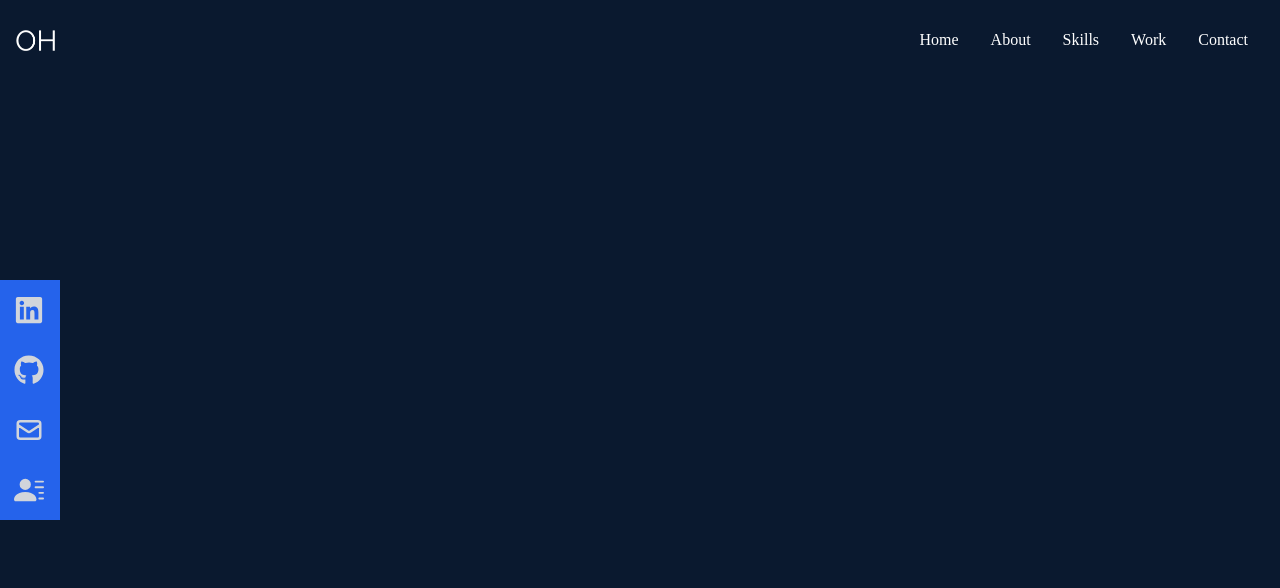
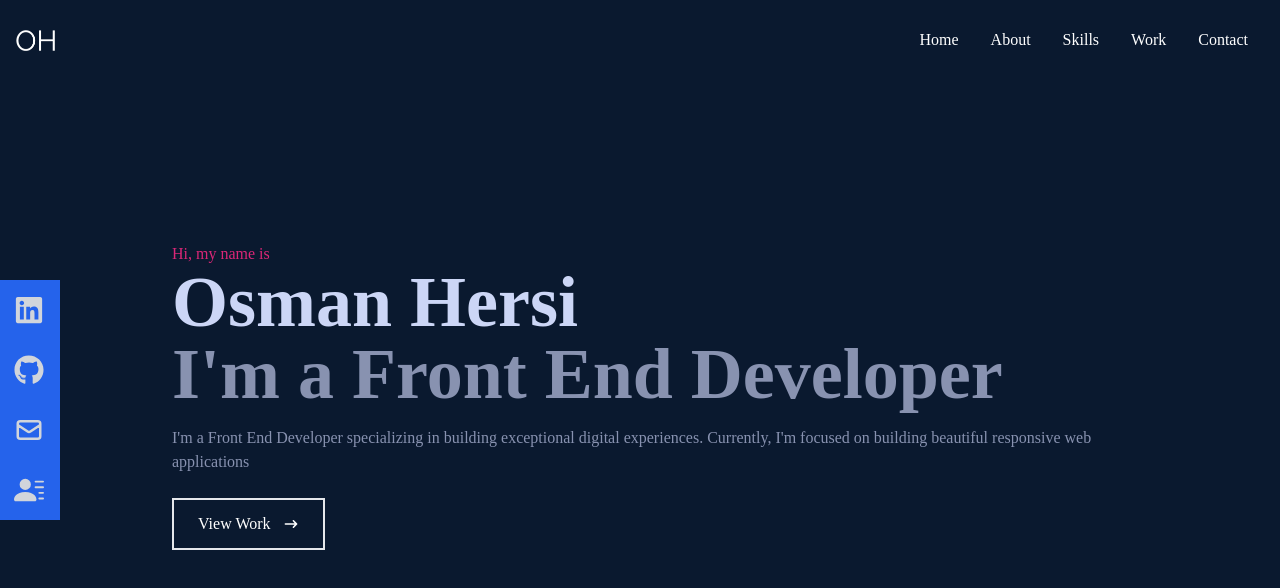
Before and after one commit to ohersi1/PortfolioWebsiteFinal, a React (Create React App) app: page / in a window 1280 px wide. Shown: the top 588 px of the page. Built offline with nearby package versions, Linux system fonts and the light colour scheme.

Commit message:
finished on the home component now starting on the about component

```diff
--- a/src/components/Home.jsx
+++ b/src/components/Home.jsx
@@ -3,8 +3,30 @@
 
 const Home = () => {
 	return (
-		<div className=" w-full h-screen bg-[#0a192f]">
-
+		<div name="home" className=" w-full h-screen bg-[#0a192f]">
+			{/* Container */}
+			<div className="max-w-[1000px] mx-auto px-8 flex flex-col justify-center h-full">
+				<p className="text-pink-600">Hi, my name is</p>
+				<h1 className="text-4xl sm:text-7xl font-bold text-[#ccd6f6]">
+					Osman Hersi
+				</h1>
+				<h2 className="text-4xl sm:text-7xl font-bold text-[#8892b0]">
+					I'm a Front End Developer
+				</h2>
+				<p className="text-[#8892b0] py-4 max-w-[700px]]">
+					I'm a Front End Developer specializing in building exceptional digital
+					experiences. Currently, I'm focused on building beautiful responsive
+					web applications
+				</p>
+				<div>
+					<button className="text-white group border-2 px-6 py-3 my-2 flex items-center hover:bg-pink-600 hover:border-pink-600">
+						View Work
+						<span className="group-hover:rotate-90 duration-300">
+							<HiArrowNarrowRight className="ml-3" />
+						</span>
+					</button>
+				</div>
+			</div>
 		</div>
 	);
 };
```
